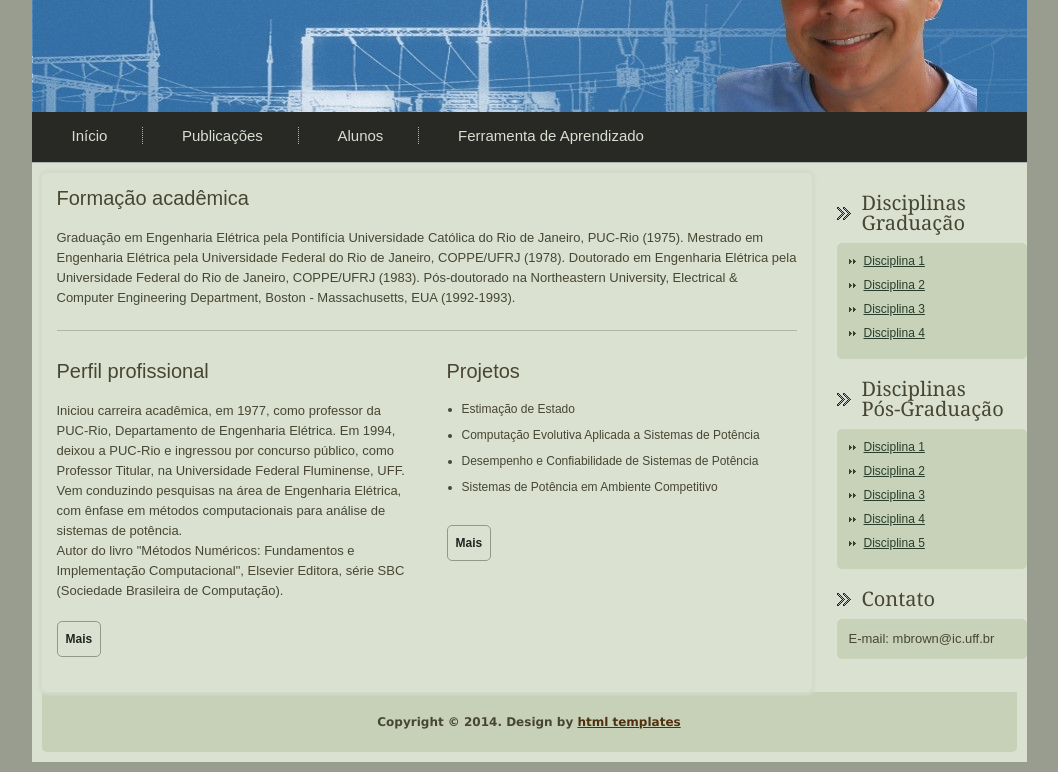
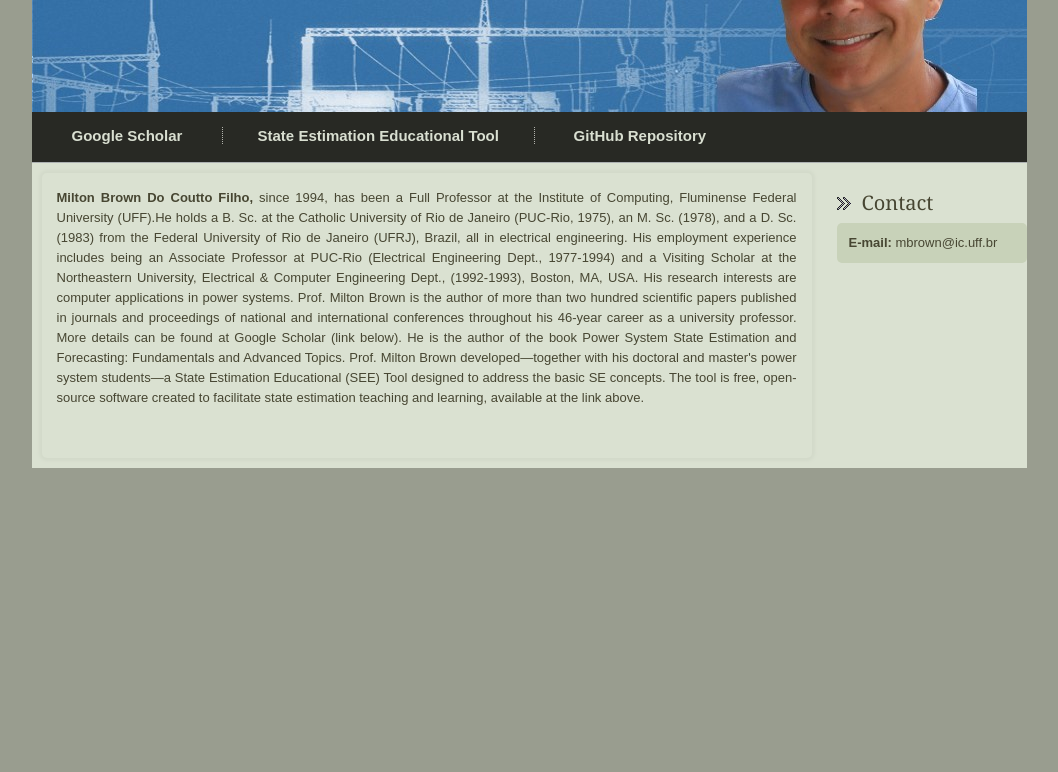
Before and after one commit to rafaelcsl/template_milton, a plain HTML site: page index.html in a window 1280 px wide. Shown: the part 170-942 px from the top of the page, without its empty margins (111-1169 px from the left). After the commit the page ends 800 px from the top, so only its background shows below. Drawn offline with Linux system fonts and the light colour scheme.

Commit message:
Atualizacoes

```diff
--- a/css/style.css
+++ b/css/style.css
@@ -203,13 +203,13 @@ h6 {
 
 .navigation ul li a:hover{
 	text-decoration:underline;
+	font-size: 130%;
 }
 
 .navigation ul li:last-child {
 	border-right:none;
 }
 /*----end header----*/
-
 
 /*----start page content----*/
 #page_content{
@@ -301,7 +301,7 @@ a.btn:hover{
 
 .right_side_bar .col_1 .box ul li{
 	margin:0px 0px 8px;
-	padding:0px 0px 0px 15px;
+	padding:0px 0px 0px 10px;
 	font-size:12px;
 	list-style-type:none;
 	background:url(../images/li.png) no-repeat left center;
--- a/index.html
+++ b/index.html
@@ -1,13 +1,11 @@
-<!DOCTYPE html>
-<html>
-<head>
+<html><head>
 <meta charset="UTF-8">
 <title>Prof. Milton Brown</title>
 <meta name="description" content="A description of your website">
 <meta name="keywords" content="keyword1, keyword2, keyword3">
 <link href="css/style.css" rel="stylesheet" type="text/css">
 </head>
-<body>
+<body data-new-gr-c-s-check-loaded="8.906.0" data-gr-ext-installed="" data-new-gr-c-s-loaded="8.906.0">
 
 <div id="wrapper">
 
@@ -15,90 +13,57 @@
 
 
   <div class="banner_img">
-    <h1>Prof. Milton Brown</h1>
-    <p>Prof. Titular</p>
+    <h1>Milton Brown Do Coutto Filho</h1>
+    <p>Full Professor</p>
     </div>
 
 	</div>
 
 	<div class="navigation">
       <ul>
-        <li><a href="#">Início</a></li>
-        <li><a href="#">Publicações</a></li>
-        <li><a href="#">Alunos</a></li>
-        <li><a href="https://stateestimation.herokuapp.com/dash/pt/state-estimation">Ferramenta de Aprendizado</a></li>
+
+        <li><a href="https://scholar.google.com/citations?hl=en&amp;user=eS1igfAAAAAJ&amp;view_op=list_works&amp;sortby=pubdate" target="_blank"><b>Google
+          Scholar</b> </a></li>
+
+        <li><a href="https://seet.mbrown.com.br/" target="_blank"><b>State Estimation Educational Tool</b></a></li>
+
+        <li><a href="https://github.com/AyresNishio/State-Estimation-Educational-Tool" target="_blank"><b>GitHub Repository</b></a></li>
       </ul>
     </div>
 
   <div class="right_side_bar">
 
       <div class="col_1">
-        <h1>Disciplinas <br> Graduação</h1>
+        <h1>Contact</h1>
         <div class="box">
-          <ul>
-            <li><a href="#">Disciplina 1</a></li>
-            <li><a href="#">Disciplina 2</a></li>
-            <li><a href="#">Disciplina 3</a></li>
-            <li><a href="#">Disciplina 4</a></li>
-
-          </ul>
-        </div>
-      </div>
-
-      <div class="col_1">
-        <h1>Disciplinas <br> Pós-Graduação</h1>
-        <div class="box">
-          <ul>
-            <li><a href="#">Disciplina 1</a></li>
-            <li><a href="#">Disciplina 2</a></li>
-            <li><a href="#">Disciplina 3</a></li>
-            <li><a href="#">Disciplina 4</a></li>
-            <li><a href="#">Disciplina 5</a></li>
-
-          </ul>
-        </div>
-      </div>
-
-      <div class="col_1">
-        <h1>Contato</h1>
-        <div class="box">
-          <p>E-mail: mbrown@ic.uff.br</p>
+          <p><b>E-mail:</b> mbrown@ic.uff.br </p>
         </div>
       </div>
 
     </div>
   <div id="page_content">
     <div class="left_section">
-      <div class="common_content">
-        <h2>Formação acadêmica</h2>
-        <p> Graduação em Engenharia Elétrica pela Pontifícia Universidade Católica do Rio de Janeiro, PUC-Rio (1975).
-        	Mestrado em Engenharia Elétrica pela Universidade Federal do Rio de Janeiro, COPPE/UFRJ (1978).
-            Doutorado em Engenharia Elétrica pela Universidade Federal do Rio de Janeiro, COPPE/UFRJ (1983).
-            Pós-doutorado na Northeastern University, Electrical & Computer Engineering Department, Boston - Massachusetts, EUA (1992-1993).
-           <hr>
-      </div>
 
       <div class="top_content border_none">
-        <div class="column_one">
-          <h2>Perfil profissional</h2>
-          <p> Iniciou carreira acadêmica, em 1977, como professor da PUC-Rio, Departamento de Engenharia Elétrica.
-              Em 1994, deixou a PUC-Rio e ingressou por concurso público, como Professor Titular, na Universidade Federal Fluminense, UFF.
-              Vem conduzindo pesquisas na área de Engenharia Elétrica, com ênfase em métodos computacionais para análise de sistemas de potência. <br>
-              Autor do livro "Métodos Numéricos: Fundamentos e Implementação Computacional", Elsevier Editora, série SBC (Sociedade Brasileira de Computação). </p></p>
+        <div class="col">
+
+          <p style="text-align:justify;">
+          <b>Milton Brown Do Coutto Filho,</b> since 1994, has been a Full Professor at the Institute of Computing, Fluminense Federal University (UFF).He holds a B. Sc. at the Catholic University of Rio de Janeiro (PUC-Rio, 1975), an M. Sc. (1978), and a D. Sc. (1983) from the Federal University of Rio de Janeiro (UFRJ), Brazil, all in electrical engineering. His employment experience includes being an Associate Professor at PUC-Rio (Electrical Engineering Dept., 1977-1994) and a Visiting Scholar at the Northeastern University, Electrical &amp; Computer Engineering Dept., (1992-1993), Boston, MA, USA.
+          His research interests are computer applications in power systems. Prof. Milton Brown is the author of more than two hundred scientific papers published in journals and proceedings of national and international conferences throughout his 46-year career as a university professor. More details can be found at Google Scholar (link below). He is the author of the book Power System State Estimation and Forecasting: Fundamentals and Advanced Topics. Prof. Milton Brown developed—together with his doctoral and master's power system students—a State Estimation Educational (SEE) Tool designed to address the basic SE concepts. The tool is free, open-source software created to facilitate state estimation teaching and learning, available at the link above. <br>
+          </p>
           <br>
-          <p><a href="#" class="btn">Mais</a></p></div>
-        <div class="column_two">
+		  </div>
+        <div class="column_two" hidden="">
           <h2> Projetos</h2>
           <p>
-            <ul>
+            </p><ul>
               <li>Estimação de Estado</li>
               <li>Computação Evolutiva Aplicada a Sistemas de Potência</li>
               <li>Desempenho e Confiabilidade de Sistemas de Potência</li>
               <li>Sistemas de Potência em Ambiente Competitivo</li>
             </ul>
-           </p>
+           <p></p>
           <br>
-		  <p><a href="#" class="btn">Mais</a></p>
         </div>
       </div>
     </div>
@@ -106,15 +71,7 @@
 
   <div class="clear"></div>
 
-  <!--start footer from here-->
-  <div id="footer">Copyright &copy; 2014. Design by <a href="http://www.htmltemplates.net" target="_blank">html templates</a><br>
-
-  <!--DO NOT remove footer link-->
-  <!--Template designed by--><a href="http://www.htmltemplates.net"><img src="images/footer.gif" class="copyright" alt="htmltemplates.net"></a>
-  </div>
-
-  <!--/. end footer from here-->
 </div>
 </div>
 
-</body></html>
+</body>
```
Also changed, not shown: 1 other file.
